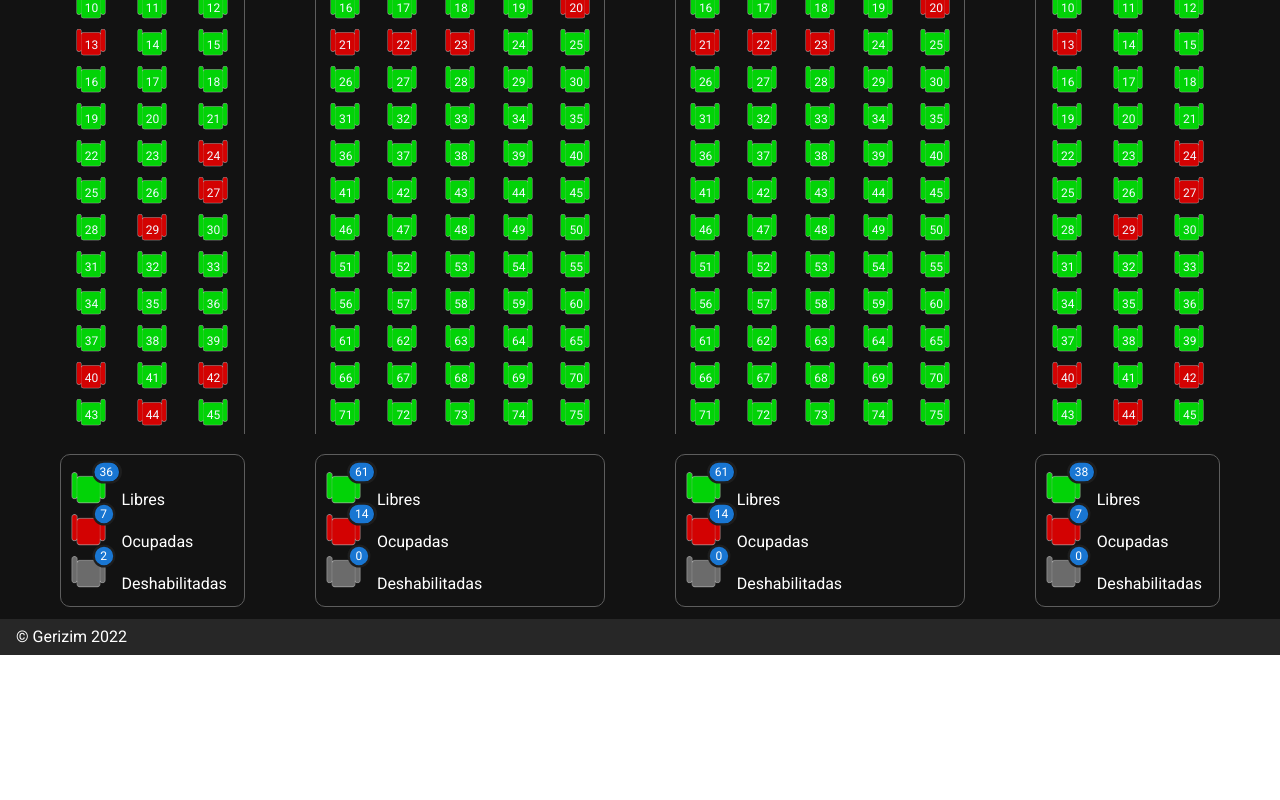
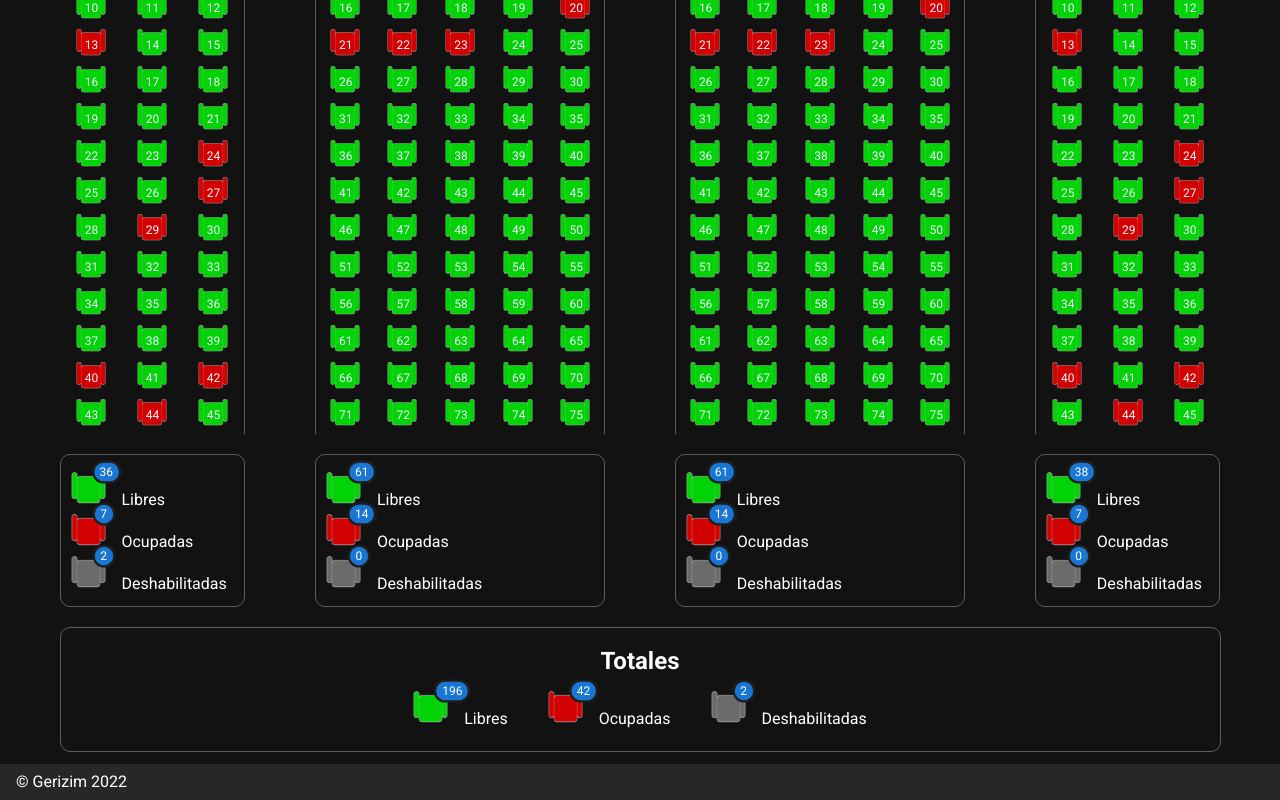
Before and after one commit to alejandro-jalf/seat-control-system, a Nuxt app in the folder frontend/: page / in a window 1280 px wide. Shown: the part 327-1127 px from the top of the page. Before the commit the page ends 982 px from the top, so only its background shows below. Built offline with nearby package versions, Linux system fonts and the light colour scheme.

Commit message:
ADD: Agrega dialog para grupos

```diff
--- /dev/null
+++ b/frontend/components/OptionGroup.vue
@@ -0,0 +1,45 @@
+<template>
+  <v-dialog :value="true" persistent max-width="390" width="390">
+    <v-card>
+      <v-card-title class="text-h5">
+        Datos de Grupo
+      </v-card-title>
+
+      <v-card-actions>
+        <v-spacer></v-spacer>
+
+        <v-btn
+          color="light-green accent-3"
+          text
+          @click="closeDialog()"
+        >
+          Cerrar
+        </v-btn>
+
+        <v-btn
+          color="light-green accent-3"
+          text
+          @click="closeDialog()"
+        >
+          Guardar
+        </v-btn>
+      </v-card-actions>
+    </v-card>
+  </v-dialog>
+</template>
+
+<script>
+export default {
+  computed: {
+    dialog() {
+      return this.$store.state.optiongroup.dialog
+    },
+  },
+  methods: {
+    closeDialog() {
+      console.log('Cierra');
+      // this.stateDialog(false)
+    },
+  }
+}
+</script>
--- a/frontend/pages/index.vue
+++ b/frontend/pages/index.vue
@@ -8,7 +8,7 @@
       class="header-groups"
       :class="grupo.name"
     >
-      <v-btn color="amber" outlined>Editar</v-btn>
+      <v-btn color="amber" outlined @click="setStatusDialog(true)">Editar</v-btn>
     </div>
     <GrupoSillas
       v-for="(grupo, indexGrupo) in grupos"
@@ -45,18 +45,44 @@
       </div>
     </div>
     <OptionChair v-if="dialog" />
+    <OptionGroup v-if="dialogGroup" />
+
+    <div class="footer-groups text-center">
+      <h2>Totales</h2>
+      <div class="resultAll">
+        <v-badge :content="disponibles" overlap bordered class="mr-3">
+          <img src="../assets/seat-libre.png" alt="" width="35px">
+        </v-badge>
+        Libres
+      </div>
+      <div class="resultAll">
+        <v-badge :content="ocupadas" overlap bordered class="mr-3">
+          <img src="../assets/seat-ocupada.png" alt="" width="35px">
+        </v-badge>
+        Ocupadas
+      </div>
+      <div class="resultAll">
+        <v-badge :content="deshabilitadas" overlap bordered class="mr-3">
+          <img src="../assets/seat-desahabilitada.png" alt="" width="35px">
+        </v-badge>
+        Deshabilitadas
+      </div>
+    </div>
   </div>
 </template>
 
 <script>
+import { mapMutations } from 'vuex'
 import GrupoSillas from '../components/GrupoSillas'
 import OptionChair from '../components/OptionChair'
+import OptionGroup from '../components/OptionGroup'
 
 export default {
   name: 'IndexPage',
   components: {
     GrupoSillas,
     OptionChair,
+    OptionGroup,
   },
   data() {
     return {
@@ -320,8 +346,41 @@ export default {
     dialog() {
       return this.$store.state.optionchair.dialog
     },
+    dialogGroup() {
+      return this.$store.state.optiongroup.dialog
+    },
+    disponibles() {
+      const all = this.grupos.reduce((acumGruop, group) => {
+        const listSeats = [ ...this.getSillasByName(group.name) ]
+        const count = listSeats.filter((silla) => silla.disponible === true).length
+        acumGruop += count
+        return acumGruop
+      }, 0)
+      return all.toString()
+    },
+    ocupadas() {
+      const all = this.grupos.reduce((acumGruop, group) => {
+        const listSeats = [ ...this.getSillasByName(group.name) ]
+        const count = listSeats.filter((silla) => silla.disponible === false).length
+        acumGruop += count
+        return acumGruop
+      }, 0)
+      return all.toString()
+    },
+    deshabilitadas() {
+      const all = this.grupos.reduce((acumGruop, group) => {
+        const listSeats = [ ...this.getSillasByName(group.name) ]
+        const count = listSeats.filter((silla) => silla.disponible === 3).length
+        acumGruop += count
+        return acumGruop
+      }, 0)
+      return all.toString()
+    },
   },
   methods: {
+    ...mapMutations({
+      setStatusDialog: 'optiongroup/setStatusDialog',
+    }),
     getSillasByName(name) {
       return this[`${name}`]
     },
@@ -394,4 +453,9 @@ export default {
   padding: 10px;
   padding-top: 15px;
 }
+
+.resultAll {
+  display: inline-block;
+  margin: 10px 20px;
+}
 </style>
--- /dev/null
+++ b/frontend/store/optiongroup.js
@@ -0,0 +1,13 @@
+export const state = () => ({
+  dialog: false,
+  data: {},
+})
+
+export const mutations = {
+  setStatusDialog(state, status) {
+    state.dialog = status
+  },
+  changeDataGroup(state, data) {
+    state.data = data
+  },
+}
```
Also changed, not shown: 1 other file (tests, documents, lock files or other folders).
